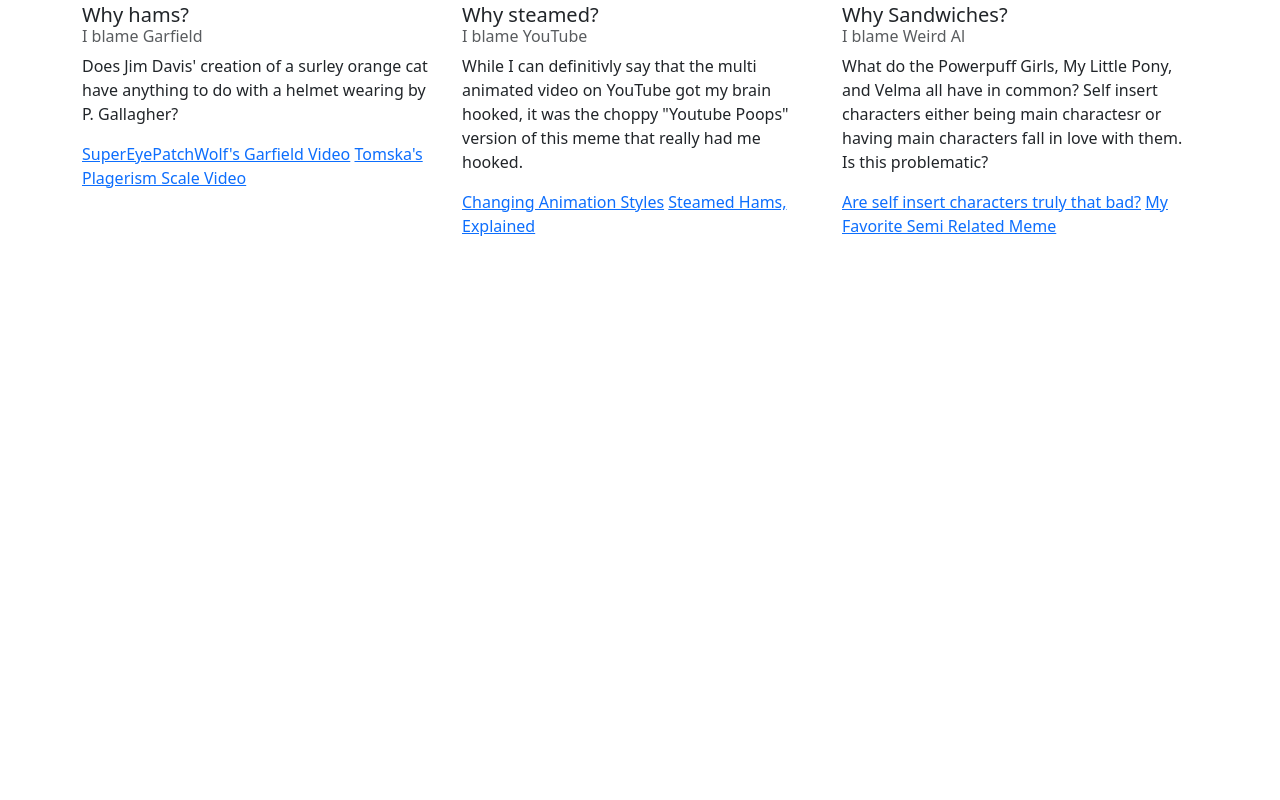
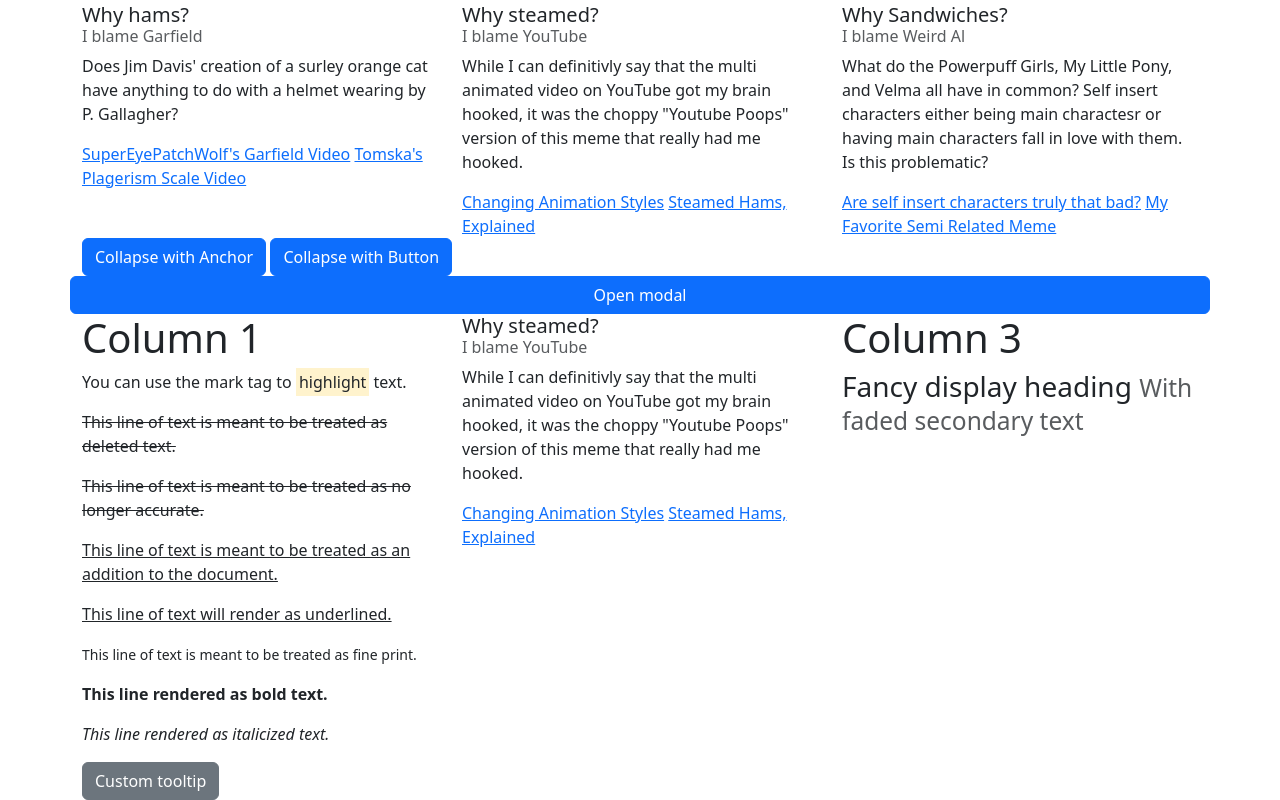
Before and after one commit to BradieAnderson/webESSENTIALSdwc, a plain HTML site: page bootstrapJUN05.html in a window 1280 px wide. Shown: the part 449-1249 px from the top of the page. Before the commit the page ends 800 px from the top, so only its background shows below. Drawn offline with nearby package versions, Linux system fonts and the light colour scheme; a script that the page names is missing.

Commit message:
end of class commit

```diff
--- a/bootstrapJUN05.html
+++ b/bootstrapJUN05.html
@@ -105,10 +105,102 @@
         <p class="card-text">What do the Powerpuff Girls, My Little Pony, and Velma all have in common? Self insert characters either being main charactesr or having main characters fall in love with them. Is this problematic?</p>
         <a href="#" class="card-link">Are self insert characters truly that bad?</a>
         <a href="#" class="card-link">My Favorite Semi Related Meme</a>
+        <!-- Forever weed brownie video for the section-->
       </div>
     </div>
 
     </div>
+
+<div class="row">
+    <div class="col">
+        <a
+        href="#collapseContent"
+        class="btn btn-primary"
+        data-bs-toggle="collapse">
+        Collapse with Anchor</a>
+        <button
+        class="btn btn-primary"
+        data-bs-toggle="collapse"
+        data-bs-target="#collapseContent">
+        Collapse with Button
+        </button>
+        <div class="collapse" id="collapseContent">
+            <p>Collapse Content</p>
+        </div>
+    </div>
+
+
+    <button type="button" class="btn btn-primary" data-bs-toggle="modal" data-bs-target="#exampleModal" data-bs-whatever="@mdo">Open modal</button>
+
+<div class="modal fade" id="exampleModal" tabindex="-1" aria-labelledby="exampleModalLabel" aria-hidden="true">
+  <div class="modal-dialog">
+    <div class="modal-content">
+      <div class="modal-header">
+        <h1 class="modal-title fs-5" id="exampleModalLabel">New message</h1>
+        <button type="button" class="btn-close" data-bs-dismiss="modal" aria-label="Close"></button>
+      </div>
+      <div class="modal-body">
+        <form>
+          <div class="mb-3">
+            <label for="recipient-name" class="col-form-label">Recipient:</label>
+            <input type="text" class="form-control" id="recipient-name">
+          </div>
+          <div class="mb-3">
+            <label for="message-text" class="col-form-label">Message:</label>
+            <textarea class="form-control" id="message-text"></textarea>
+          </div>
+        </form>
+      </div>
+      <div class="modal-footer">
+        <button type="button" class="btn btn-secondary" data-bs-dismiss="modal">Close</button>
+        <button type="button" class="btn btn-primary">Send message</button>
+      </div>
+    </div>
+  </div>
+</div>
+
+
+<div class="container">
+    <div class="row">
+
+    <div class="col">
+<h1>Column 1</h1>
+<p>You can use the mark tag to <mark>highlight</mark> text.</p>
+<p><del>This line of text is meant to be treated as deleted text.</del></p>
+<p><s>This line of text is meant to be treated as no longer accurate.</s></p>
+<p><ins>This line of text is meant to be treated as an addition to the document.</ins></p>
+<p><u>This line of text will render as underlined.</u></p>
+<p><small>This line of text is meant to be treated as fine print.</small></p>
+<p><strong>This line rendered as bold text.</strong></p>
+<p><em>This line rendered as italicized text.</em></p>
+    </div>
+
+    <div class="col">
+        <div class="card-body">
+            <h5 class="card-title">Why steamed?</h5>
+            <h6 class="card-subtitle mb-2 text-muted">I blame YouTube</h6>
+            <p class="card-text">While I can definitivly say that the multi animated video on YouTube got my brain hooked, it was the choppy "Youtube Poops" version of this meme that really had me hooked.</p>
+            <a href="#" class="card-link">Changing Animation Styles</a>
+            <a href="#" class="card-link">Steamed Hams, Explained</a>
+        </div>
+    </div>
+
+    <div class="col">
+     <h1>Column 3</h1>
+     <h3>
+        Fancy display heading
+        <small class="text-body-secondary">With faded secondary text</small>
+      </h3>
+    </div>
+</div>
+
+<button type="button" class="btn btn-secondary"
+        data-bs-toggle="tooltip" data-bs-placement="top"
+        data-bs-custom-class="custom-tooltip"
+        data-bs-title="This top tooltip is themed via CSS variables.">
+  Custom tooltip
+</button>
+
 </div>
 
 </main>
```
